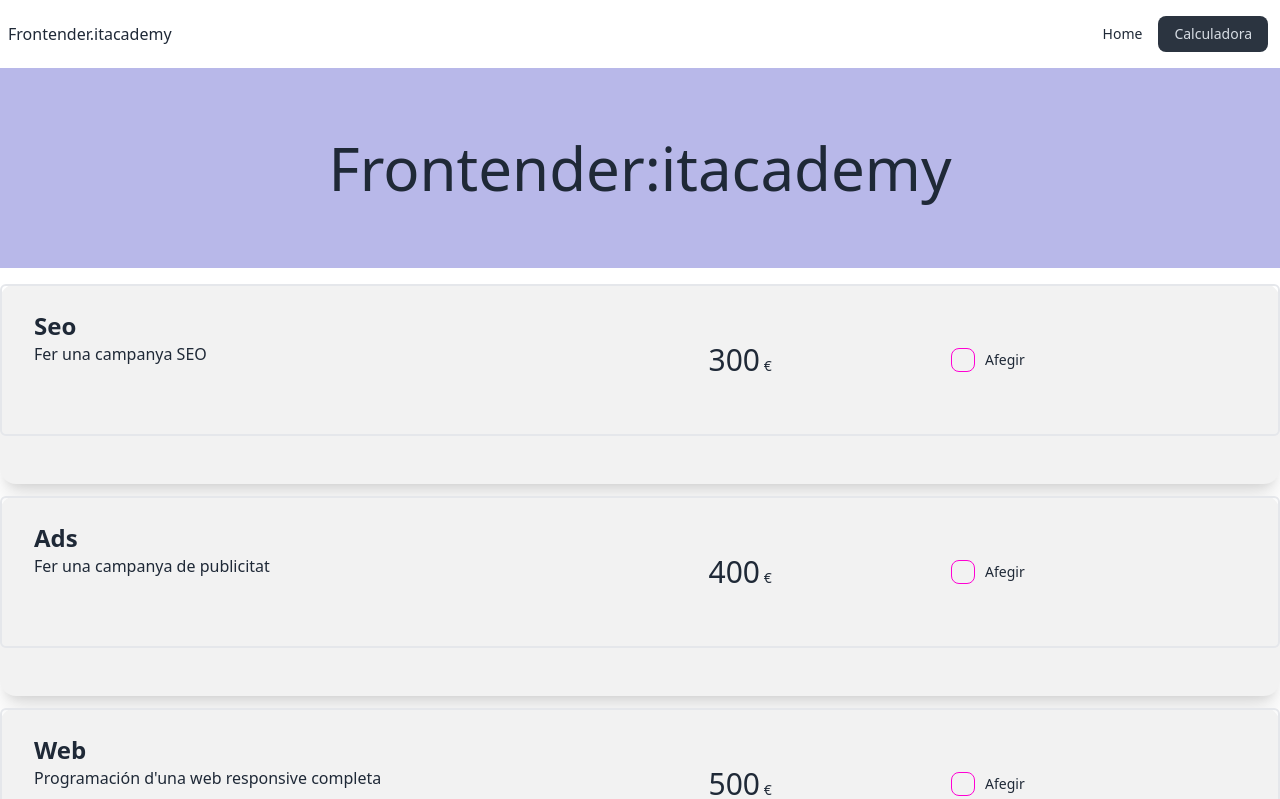
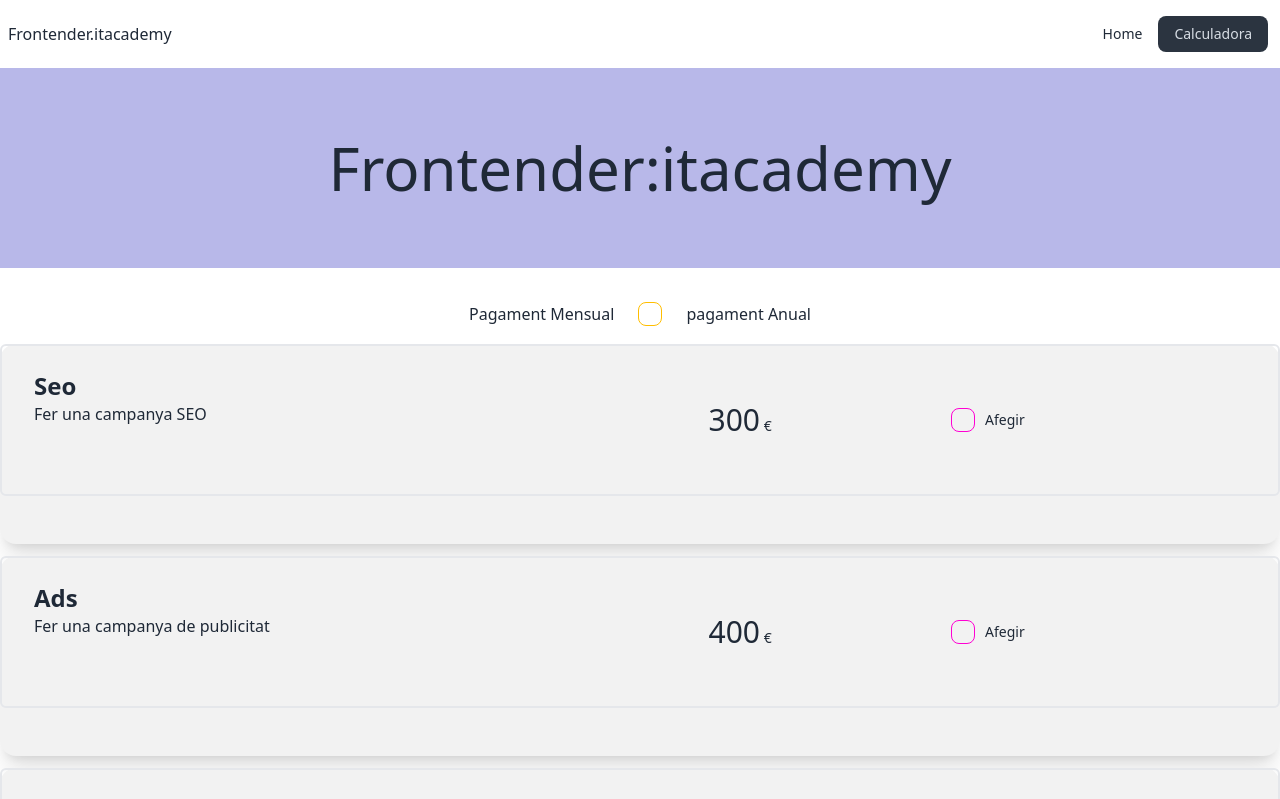
Before and after one commit to raquelEve/S6-pressupostos, a React (Vite) app: page /calculadora in a window 1280 px wide. Shown: the top 799 px of the page. Built offline with nearby package versions, Linux system fonts and the light colour scheme.

Commit message:
S7 EX9 anual discount

```diff
--- a/src/components/CardContainer/CheckCardContainer.jsx
+++ b/src/components/CardContainer/CheckCardContainer.jsx
@@ -1,17 +1,24 @@
 import CheckCard from "./checkCard/CheckCard.jsx";
 import TotalBox from "./totalBox/TotalBox.jsx";
-import {
-  useServicesDataContext,
-} from "../../contexts/servicesDataContext.jsx";
+import { useServicesDataContext } from "../../contexts/servicesDataContext.jsx";
+import "./chekCardContainer.css";
 
 function CardContainer() {
-  const { services, handleUpdateData, showWebForm } = useServicesDataContext();
-
+  const { services, handleUpdateData, showWebForm, anualDiscount, anualDisc } =
+    useServicesDataContext();
 
   return (
     <>
-      {/* through the value we send an object with everything we need value= ((needs)) */}
+      {/* discount checkbox */}
+      <div className="form-control switch-check" onClick={anualDiscount}>
+        <label className="cursor-pointer label">
+          <span>Pagament Mensual</span>
+          <input type="checkbox" className="checkbox checkbox-warning" />
+          <span>pagament Anual</span>
+        </label>
+      </div>
 
+      {/* services cards */}
       {services.map((service, index) => (
         <CheckCard
           key={service.id}
@@ -19,6 +26,7 @@ function CardContainer() {
           handleUpdateData={() => handleUpdateData(index)}
           // showWebForm={() => showWebForm(index)}
           showWebForm={index === 2 && service.hired}
+          anualDisc={anualDisc}
         ></CheckCard>
       ))}
       <TotalBox></TotalBox>
--- a/src/components/CardContainer/checkCard/CheckCard.jsx
+++ b/src/components/CardContainer/checkCard/CheckCard.jsx
@@ -2,9 +2,16 @@ import WebForm from "../webForm/WebForm";
 import "./CheckCard.css";
 import PropTypes from "prop-types";
 
-const CheckCard = ({ title, description, price, hired, handleUpdateData, showWebForm }) => {
+const CheckCard = ({
+  title,
+  description,
+  price,
+  hired,
+  handleUpdateData,
+  showWebForm,
+  anualDisc,
+}) => {
   return (
-
     <div className="card bg-base-200 shadow-xl  mb-3">
       <div className="flex align-middle p-6  border-2 rounded-md">
         <div className="card-header text-left ml-2 w-2/5 ">
@@ -12,6 +19,7 @@ const CheckCard = ({ title, description, price, hired, handleUpdateData, showWeb
           <p>{description}</p>
         </div>
         <div className="card-body w-1/4 ml-2 flex items-center">
+          {anualDisc && <p className="text-orange-500">Ahorra un 20%</p>}
           <p className="text-3xl">
             {price}
             <span className="text-sm"> €</span>
@@ -31,20 +39,18 @@ const CheckCard = ({ title, description, price, hired, handleUpdateData, showWeb
           </div>
         </div>
       </div>
-      <div className="flex justify-end p-6">
-        {showWebForm && <WebForm />}
-      </div>
+      <div className="flex justify-end p-6">{showWebForm && <WebForm />}</div>
     </div>
   );
 };
 CheckCard.Prototypes = {
-
   title: PropTypes.string,
   description: PropTypes.string,
   price: PropTypes.number,
   hired: PropTypes.boolean,
   handleUpdateData: PropTypes.fun,
   // because the return  of the function is a boolean
-  showWebForm: PropTypes.bool
+  showWebForm: PropTypes.bool,
+  anualDisc: PropTypes.bool,
 };
 export default CheckCard;
--- /dev/null
+++ b/src/components/CardContainer/chekCardContainer.css
@@ -0,0 +1,7 @@
+.switch-check {
+}
+
+.switch-check label {
+  width: 350px;
+  margin: 10px auto;
+}
--- a/src/contexts/servicesDataContext.jsx
+++ b/src/contexts/servicesDataContext.jsx
@@ -28,10 +28,12 @@ export function ServicesDataProvider({ children }) {
   };
 
   const [services, setServices] = useState(servicesData);
+  const [servicesCopy, setServicesCopy] = useState(servicesData);
   const [total, setTotal] = useState(0);
   const [pages, setPages] = useState(0);
   const [languages, setLanguages] = useState(0);
   const [txtSending, setTxtSending] = useState("");
+  const [anualDisc, setAnualDisc] = useState(false);
 
   // * control the process of calculate total without the webform
   const handleUpdateData = (index) => {
@@ -64,6 +66,7 @@ export function ServicesDataProvider({ children }) {
   //* use effect => webForm buttons (+ & -)
   useEffect(() => {
     handleUpdateCalc();
+    anualDisc;
   });
 
   //* update the checkbox value
@@ -135,6 +138,21 @@ export function ServicesDataProvider({ children }) {
     return resultObj;
   };
 
+  // anualDiscount
+  const anualDiscount = () => {
+    setAnualDisc(!anualDisc);
+    console.log("anualDisc", anualDisc);
+    if (!anualDisc) {
+      const servicesDiscount = services.map((s) => ({
+        ...s,
+        price: s.price - s.price * 0.2,
+      }));
+      setServices(servicesDiscount);
+    } else {
+      setServices(servicesCopy);
+    }
+  };
+
   const openMyModal = (click) => {
     if (click === "pag") {
       setTxtSending(txtModalPag);
@@ -165,6 +183,8 @@ export function ServicesDataProvider({ children }) {
     resetServices,
     openMyModal,
     txtSending,
+    anualDiscount,
+    anualDisc,
   };
 
   return (
```
